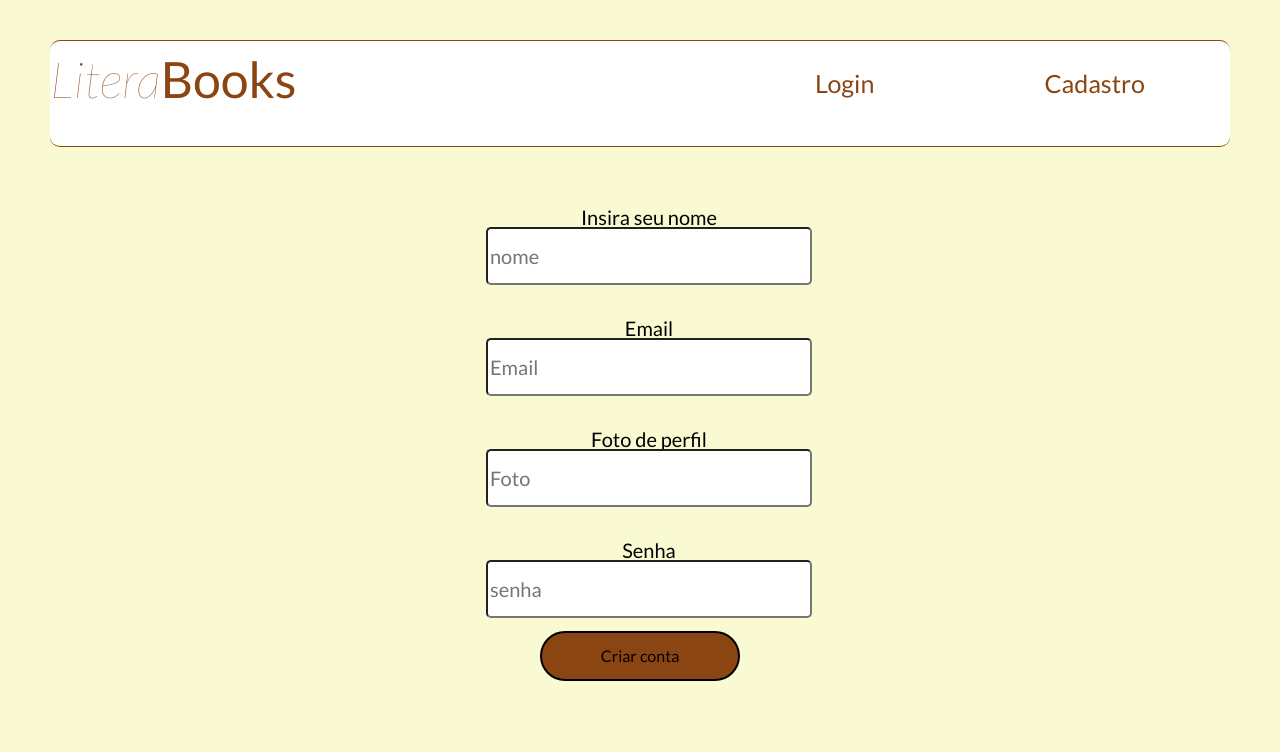
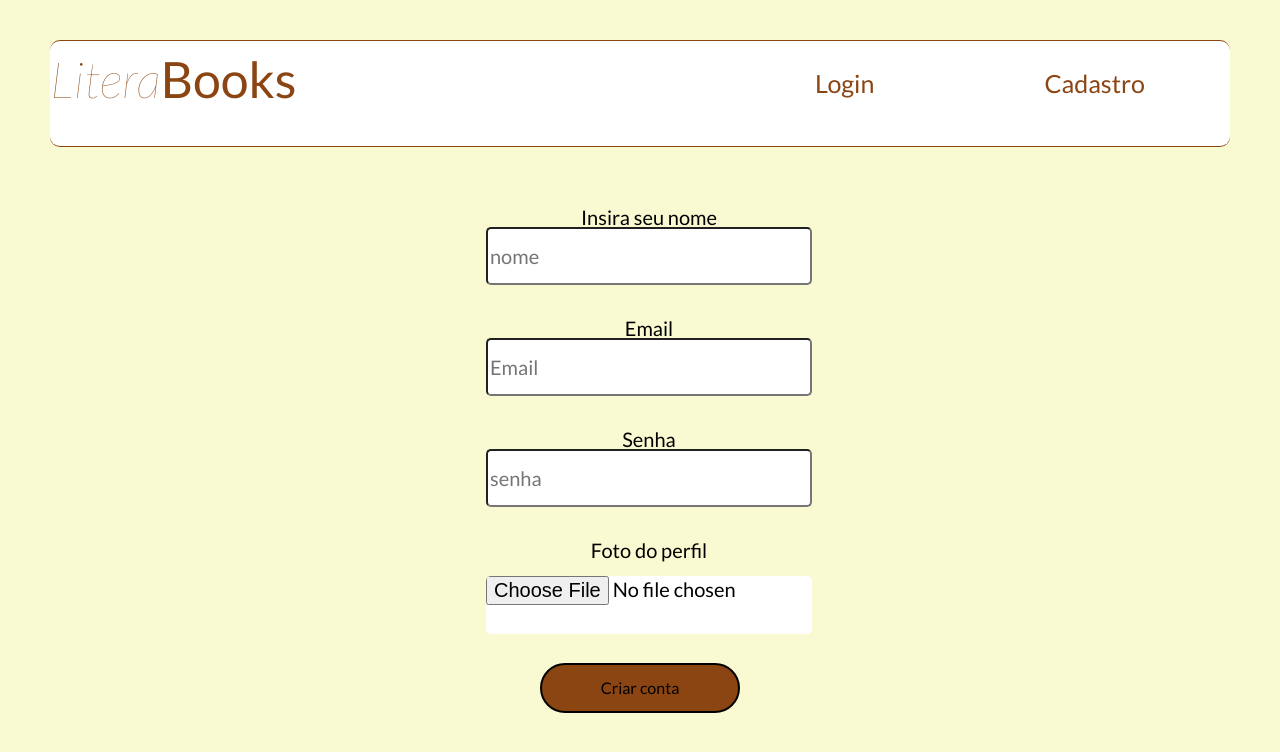
Before and after one commit to CaioVitor1/literaBooks_Front, a React (Create React App) app: page /signup in a window 1280 px wide. Shown: the top 752 px of the page. Built offline with nearby package versions, Linux system fonts and the light colour scheme.

Commit message:
feat: test upload images

```diff
--- a/src/pages/SignUp.jsx
+++ b/src/pages/SignUp.jsx
@@ -19,8 +19,8 @@ export default function SignUp(){
             password,
             image
         }
-
-
+       console.log(body)
+       /*
         const promise = axios.post("https://literabooks.herokuapp.com/signup", body)
         promise
         .then(res => {
@@ -32,7 +32,7 @@ export default function SignUp(){
         .catch(res => {
 
             alert("Você inseriu dados inválidos ou já cadastrados. A senha precisa conter 8 digitos, letras maiúsculas, minúsculas e um caractere especial")
-        })
+        })  */
 
     }
 
@@ -46,11 +46,13 @@ return (
             <h3> Email</h3>
             <input type="text" value={email} onChange={(e) => setEmail(e.target.value)} placeholder="Email" />
 
-            <h3> Foto de perfil</h3>
-            <input type="text" value={image} onChange={(e) => setImage(e.target.value)} placeholder="Foto" />
-
             <h3> Senha</h3>
             <input type="text" value={password} onChange={(e) => setPassword(e.target.value)} placeholder="senha" />
+
+            <h3> Foto do perfil</h3> <br />
+
+            <input type="file" name="imagem" onChange={(e) => setImage(e.target.files[0])}/> <br />
+
 
            <Button data-cy="submit" onClick={register}>
                 Criar conta
```
